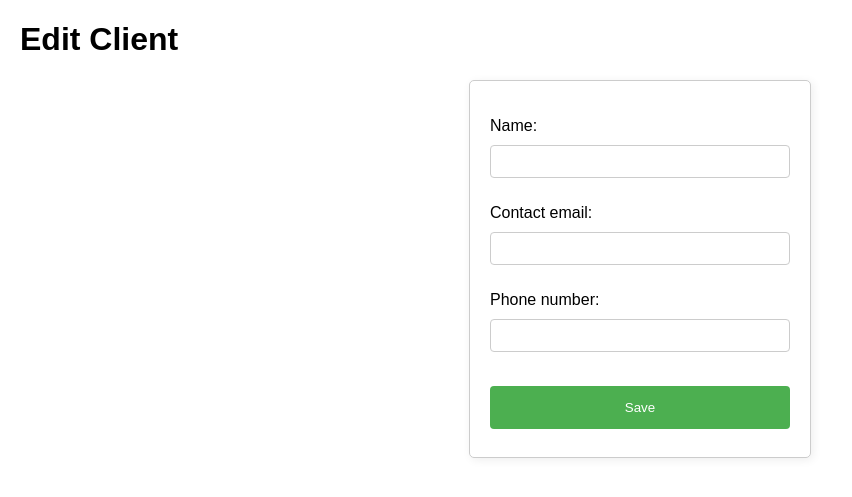
After one commit to MichaelHBaker/ecam_web, a Django app: template main/templates/main/edit-client.html in a window 1280 px wide. The commit adds this page. Shown: the top 497 px of the page, without its empty margins (0-852 px from the left). Run offline with Django 5.2, Linux system fonts and the light colour scheme; the template is opened without the code that fills it: values that come from a table or form of the project are taken from there, others are empty.

Commit message:
edit workd

```diff
--- a/ecam_web/urls.py
+++ b/ecam_web/urls.py
@@ -27,6 +27,10 @@ urlpatterns = [
     path('measurement/', views.measurement, name='measurement'),
     path('data/', views.data, name='data'),
     path('dictionary/', views.dictionary, name='dictionary'),
-    path('render-edit-form/', views.render_edit_form, name='render_edit_form'),
-    path('edit-form-submit/', views.handle_edit_form_submission, name='handle_edit_form_submission'),
+
+    path('edit-client/<int:client_id>/', views.edit_client, name='edit-client'),
+
+
+    # path('render-edit-form/', views.render_edit_form, name='render_edit_form'),
+    # path('edit-form-submit/', views.handle_edit_form_submission, name='handle_edit_form_submission'),
 ]
--- /dev/null
+++ b/main/templates/main/edit-client.html
@@ -0,0 +1,62 @@
+<!DOCTYPE html>
+<html lang="en">
+<head>
+    <meta charset="UTF-8">
+    <title>Edit Client</title>
+    <style>
+        body {
+            font-family: Arial, sans-serif;
+            margin: 20px;
+        }
+        form {
+            width: 300px;
+            margin: auto;
+            padding: 20px;
+            border: 1px solid #ccc;
+            box-shadow: 2px 2px 10px #eee;
+            border-radius: 5px;
+        }
+        input[type="text"],
+        input[type="email"],
+        input[type="number"] {
+            width: 100%;
+            padding: 8px;
+            margin: 10px 0;
+            display: inline-block;
+            border: 1px solid #ccc;
+            border-radius: 4px;
+            box-sizing: border-box;
+        }
+        button {
+            width: 100%;
+            background-color: #4CAF50;
+            color: white;
+            padding: 14px 20px;
+            margin: 8px 0;
+            border: none;
+            border-radius: 4px;
+            cursor: pointer;
+        }
+        button:hover {
+            background-color: #45a049;
+        }
+        .error {
+            color: red;
+            font-size: 0.9em;
+        }
+    </style>
+</head>
+<body>
+    <h1>Edit Client</h1>
+    <form method="post" action="{% url 'edit-client' client_id=client.id %}">
+        {% csrf_token %}
+        {{ form.as_p }}
+        {% if form.errors %}
+            <div class="error">
+                Please correct the error below.
+            </div>
+        {% endif %}
+        <button type="submit">Save</button>
+    </form>
+</body>
+</html>
```
Also changed, not shown: main/templates/main/dashboard.html (+85 -4 lines), main/templates/main/location_tree_edit_form.html (deleted, +0 -8 lines), main/views.py (+17 -0 lines).
